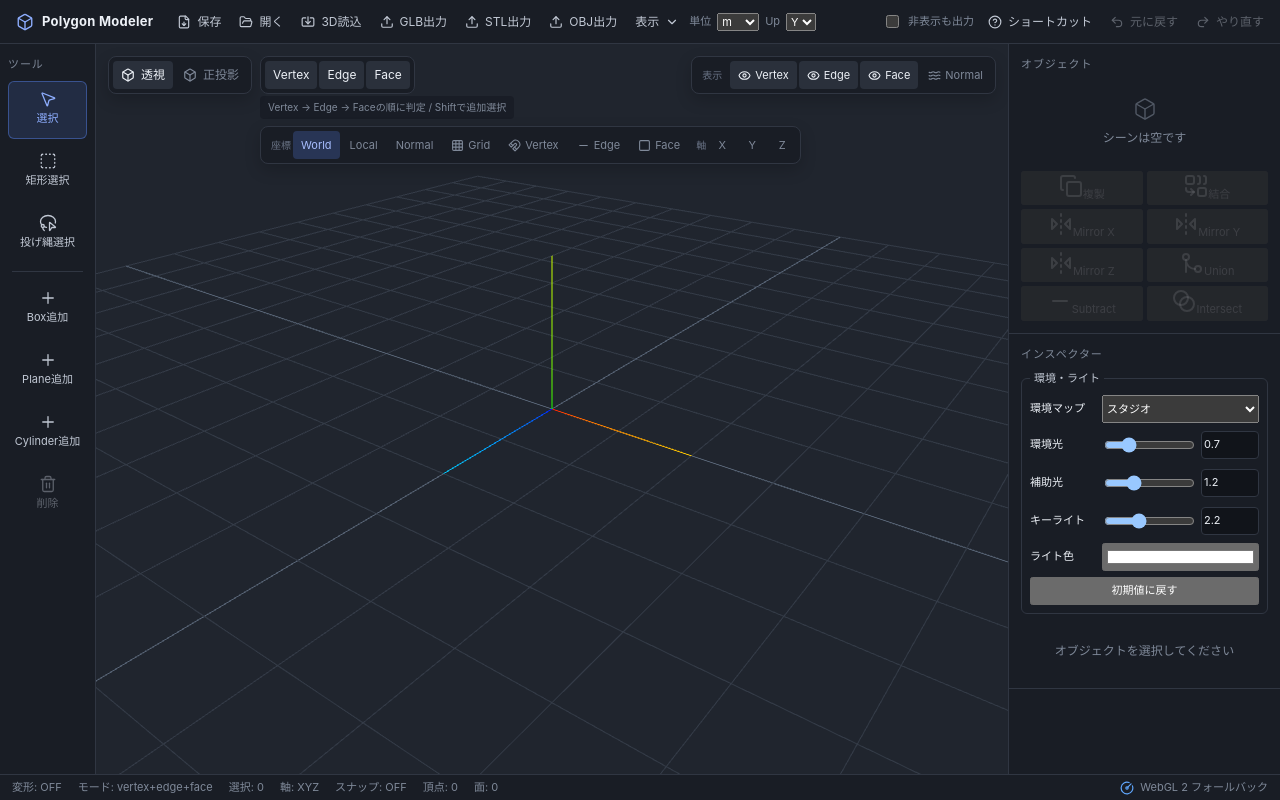
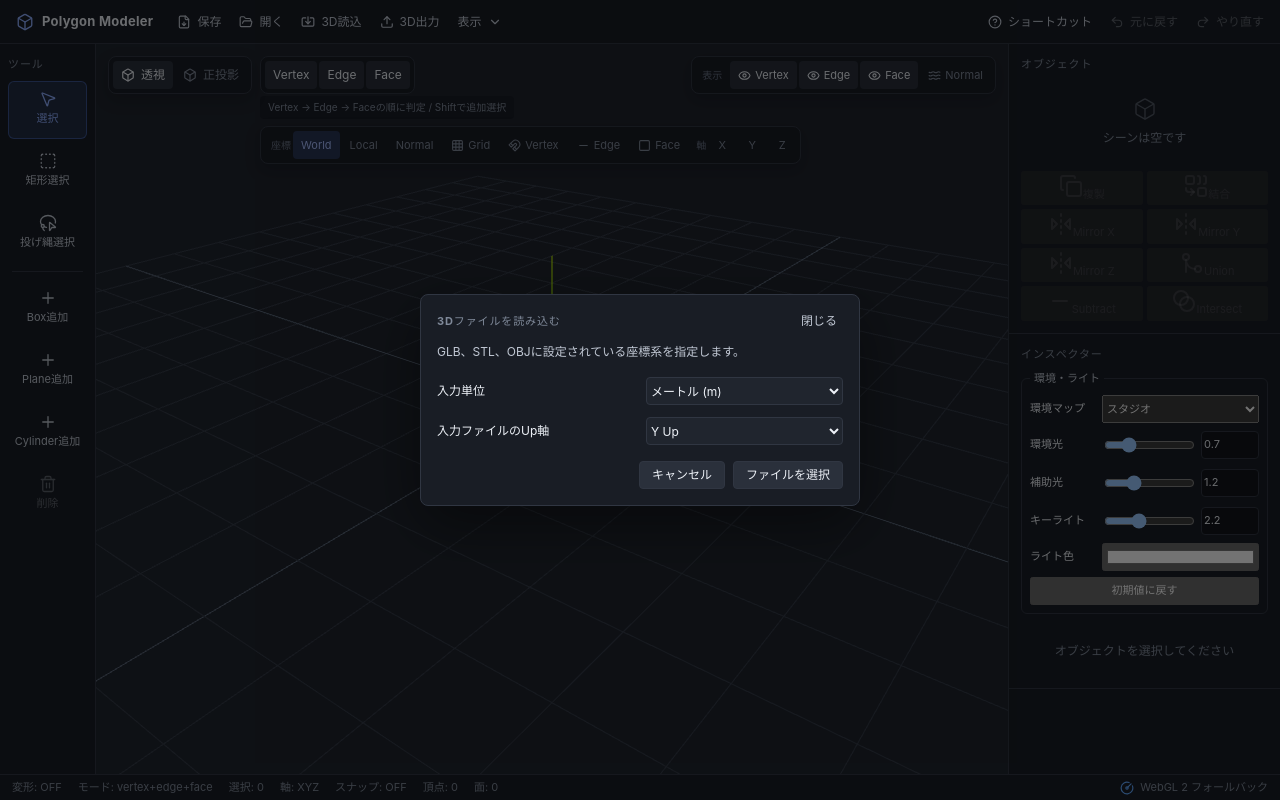
Before and after one commit to ma38su/polygon-modeler, a React (Vite) app: page / in a window 1280 px wide. Both pictures are taken after a click on the button "3D読込". Built offline with nearby package versions, Linux system fonts and the light colour scheme.

Commit message:
feat: move exchange options into workflows

```diff
--- a/src/App.css
+++ b/src/App.css
@@ -994,6 +994,44 @@ kbd {
   color: var(--text-secondary);
   font-size: var(--font-size-sm);
 }
+.exchange-dialog p,
+.dialog-hint {
+  color: var(--text-secondary);
+  font-size: var(--font-size-sm);
+}
+.exchange-options {
+  display: grid;
+  gap: var(--space-3);
+  margin: var(--space-4) 0;
+}
+.exchange-options label:not(.exchange-checkbox) {
+  display: grid;
+  grid-template-columns: minmax(130px, 1fr) minmax(160px, 1fr);
+  align-items: center;
+  gap: var(--space-3);
+}
+.exchange-options select {
+  min-height: var(--control-sm);
+  border: 1px solid var(--border);
+  border-radius: var(--radius-sm);
+  color: var(--text-primary);
+  background: var(--surface-2);
+  font-size: var(--font-size-sm);
+}
+.exchange-options input[type="number"] {
+  min-height: var(--control-sm);
+  padding: 0 var(--space-2);
+  border: 1px solid var(--border);
+  border-radius: var(--radius-sm);
+  color: var(--text-primary);
+  background: var(--surface-2);
+  font-size: var(--font-size-sm);
+}
+.exchange-checkbox {
+  display: flex;
+  align-items: center;
+  gap: var(--space-2);
+}
 .dialog-actions {
   display: flex;
   justify-content: flex-end;
@@ -1008,7 +1046,8 @@ kbd {
   background: var(--surface-3);
   font-size: var(--font-size-sm);
 }
-.error-toast {
+.error-toast,
+.success-toast {
   position: fixed;
   z-index: 40;
   right: 16px;
@@ -1023,6 +1062,17 @@ kbd {
   color: #ffd3d3;
   background: #4b2424;
   box-shadow: 0 10px 30px rgb(0 0 0 / 30%);
+  font-size: var(--font-size-sm);
+}
+.success-toast {
+  border-color: #367a55;
+  color: #d7ffe5;
+  background: #1f4a32;
+}
+.success-toast button {
+  border: 0;
+  color: inherit;
+  background: transparent;
   font-size: var(--font-size-sm);
 }
 .error-toast svg {
--- a/src/App.tsx
+++ b/src/App.tsx
@@ -6,6 +6,7 @@ import {
   BoxSelect,
   ChevronDown,
   CircleGauge,
+  CheckCircle2,
   FileDown,
   FolderOpen,
   HelpCircle,
@@ -86,12 +87,15 @@ export default function App() {
   const [knifeActive, setKnifeActive] = useState(false);
   const [knifeStart, setKnifeStart] = useState<KnifePoint>();
   const [showShortcuts, setShowShortcuts] = useState(false);
+  const [showImportDialog, setShowImportDialog] = useState(false);
+  const [exportFormat, setExportFormat] = useState<"glb" | "stl" | "obj">();
   const [includeHidden, setIncludeHidden] = useState(false);
   const [importSettings, setImportSettings] = useState<{
     unit: "meter" | "millimeter";
     upAxis: "y" | "z";
   }>({ unit: "meter", upAxis: "y" });
   const [errorMessage, setErrorMessage] = useState<string>();
+  const [successMessage, setSuccessMessage] = useState<string>();
   const [modelingPreview, setModelingPreview] =
     useState<readonly ModelObjectSnapshot[]>();
   const [geometryEpoch, setGeometryEpoch] = useState(0);
@@ -114,6 +118,11 @@ export default function App() {
     includeHidden,
     setErrorMessage,
     importSettings,
+    (message) => {
+      setSuccessMessage(message);
+      setShowImportDialog(false);
+      setExportFormat(undefined);
+    },
   );
   useEditorShortcuts(editor, {
     activateTransformMode,
@@ -128,6 +137,11 @@ export default function App() {
     const timer = window.setTimeout(() => setErrorMessage(undefined), 5000);
     return () => window.clearTimeout(timer);
   }, [errorMessage]);
+  useEffect(() => {
+    if (!successMessage) return;
+    const timer = window.setTimeout(() => setSuccessMessage(undefined), 5000);
+    return () => window.clearTimeout(timer);
+  }, [successMessage]);
   useEffect(() => {
     if (!normalOperation) return;
     const cancel = (event: KeyboardEvent) => {
@@ -287,21 +301,13 @@ export default function App() {
             <FolderOpen aria-hidden="true" />
             開く
           </button>
-          <button type="button" onClick={exchange.openPicker}>
+          <button type="button" onClick={() => setShowImportDialog(true)}>
             <Import aria-hidden="true" />
             3D読込
           </button>
-          <button type="button" onClick={exchange.exportGlb}>
+          <button type="button" onClick={() => setExportFormat("glb")}>
             <Upload aria-hidden="true" />
-            GLB出力
-          </button>
-          <button type="button" onClick={exchange.exportStl}>
-            <Upload aria-hidden="true" />
-            STL出力
-          </button>
-          <button type="button" onClick={exchange.exportObj}>
-            <Upload aria-hidden="true" />
-            OBJ出力
+            3D出力
           </button>
           <button type="button" onClick={openShortcutHelp}>
             表示
@@ -315,42 +321,6 @@ export default function App() {
             aria-label="プロジェクトファイルを開く"
             onChange={persistence.openFile}
           />
-          <label className="include-hidden">
-            単位
-            <select
-              aria-label="読み込み単位"
-              value={importSettings.unit}
-              onChange={(event) => {
-                const unit = event.currentTarget.value as
-                  | "meter"
-                  | "millimeter";
-                setImportSettings((current) => ({
-                  ...current,
-                  unit,
-                }));
-              }}
-            >
-              <option value="meter">m</option>
-              <option value="millimeter">mm</option>
-            </select>
-          </label>
-          <label className="include-hidden">
-            Up
-            <select
-              aria-label="読み込みUp軸"
-              value={importSettings.upAxis}
-              onChange={(event) => {
-                const upAxis = event.currentTarget.value as "y" | "z";
-                setImportSettings((current) => ({
-                  ...current,
-                  upAxis,
-                }));
-              }}
-            >
-              <option value="y">Y</option>
-              <option value="z">Z</option>
-            </select>
-          </label>
           <input
             ref={exchange.inputRef}
             className="visually-hidden"
@@ -361,24 +331,6 @@ export default function App() {
           />
         </nav>
         <div className="history-actions" aria-label="履歴操作">
-          {exchange.importProgress !== undefined && (
-            <div className="import-progress" role="status">
-              読込 {Math.round(exchange.importProgress * 100)}%
-              <button type="button" onClick={exchange.cancelImport}>
-                中止
-              </button>
-            </div>
-          )}
-          <label className="include-hidden">
-            <input
-              type="checkbox"
-              checked={includeHidden}
-              onChange={(event) =>
-                setIncludeHidden(event.currentTarget.checked)
-              }
-            />
-            非表示も出力
-          </label>
           <button type="button" onClick={openShortcutHelp}>
             <HelpCircle aria-hidden="true" />
             ショートカット
@@ -718,6 +670,149 @@ export default function App() {
           </section>
         </div>
       )}
+      {showImportDialog && (
+        <div className="dialog-backdrop" role="presentation">
+          <section
+            className="shortcut-dialog exchange-dialog"
+            role="dialog"
+            aria-modal="true"
+            aria-labelledby="import-dialog-title"
+          >
+            <header>
+              <h2 id="import-dialog-title">3Dファイルを読み込む</h2>
+              <button
+                type="button"
+                onClick={() => setShowImportDialog(false)}
+                disabled={exchange.importProgress !== undefined}
+              >
+                閉じる
+              </button>
+            </header>
+            <p>GLB、STL、OBJに設定されている座標系を指定します。</p>
+            <div className="exchange-options">
+              <label>
+                <span>入力単位</span>
+                <select
+                  aria-label="読み込み単位"
+                  value={importSettings.unit}
+                  onChange={(event) => {
+                    const unit = event.currentTarget.value as
+                      | "meter"
+                      | "millimeter";
+                    setImportSettings((current) => ({ ...current, unit }));
+                  }}
+                >
+                  <option value="meter">メートル (m)</option>
+                  <option value="millimeter">ミリメートル (mm)</option>
+                </select>
+              </label>
+              <label>
+                <span>入力ファイルのUp軸</span>
+                <select
+                  aria-label="読み込みUp軸"
+                  value={importSettings.upAxis}
+                  onChange={(event) => {
+                    const upAxis = event.currentTarget.value as "y" | "z";
+                    setImportSettings((current) => ({ ...current, upAxis }));
+                  }}
+                >
+                  <option value="y">Y Up</option>
+                  <option value="z">Z Up</option>
+                </select>
+              </label>
+            </div>
+            {exchange.importProgress !== undefined && (
+              <div className="import-progress" role="status">
+                読み込み中 {Math.round(exchange.importProgress * 100)}%
+                <button type="button" onClick={exchange.cancelImport}>
+                  中止
+                </button>
+              </div>
+            )}
+            <div className="dialog-actions">
+              <button
+                type="button"
+                onClick={() => setShowImportDialog(false)}
+                disabled={exchange.importProgress !== undefined}
+              >
+                キャンセル
+              </button>
+              <button
+                type="button"
+                onClick={exchange.openPicker}
+                disabled={exchange.importProgress !== undefined}
+              >
+                ファイルを選択
+              </button>
+            </div>
+          </section>
+        </div>
+      )}
+      {exportFormat && (
+        <div className="dialog-backdrop" role="presentation">
+          <section
+            className="shortcut-dialog exchange-dialog"
+            role="dialog"
+            aria-modal="true"
+            aria-labelledby="export-dialog-title"
+          >
+            <header>
+              <h2 id="export-dialog-title">3Dファイルを書き出す</h2>
+              <button type="button" onClick={() => setExportFormat(undefined)}>
+                閉じる
+              </button>
+            </header>
+            <div className="exchange-options">
+              <label>
+                <span>出力形式</span>
+                <select
+                  aria-label="出力形式"
+                  value={exportFormat}
+                  onChange={(event) =>
+                    setExportFormat(
+                      event.currentTarget.value as "glb" | "stl" | "obj",
+                    )
+                  }
+                >
+                  <option value="glb">GLB</option>
+                  <option value="stl">STL</option>
+                  <option value="obj">OBJ</option>
+                </select>
+              </label>
+              <label className="exchange-checkbox">
+                <input
+                  type="checkbox"
+                  checked={includeHidden}
+                  onChange={(event) =>
+                    setIncludeHidden(event.currentTarget.checked)
+                  }
+                />
+                非表示のObjectも出力する
+              </label>
+            </div>
+            <p className="dialog-hint">
+              GLBはマテリアルとUVを保持します。STLは形状のみ、OBJは形状とUVを出力します。
+            </p>
+            <div className="dialog-actions">
+              <button type="button" onClick={() => setExportFormat(undefined)}>
+                キャンセル
+              </button>
+              <button
+                type="button"
+                onClick={
+                  exportFormat === "glb"
+                    ? exchange.exportGlb
+                    : exportFormat === "stl"
+                      ? exchange.exportStl
+                      : exchange.exportObj
+                }
+              >
+                書き出す
+              </button>
+            </div>
+          </section>
+        </div>
+      )}
       {persistence.recoverySource && (
         <div className="dialog-backdrop" role="presentation">
           <section
@@ -751,6 +846,15 @@ export default function App() {
           </button>
         </div>
       )}
+      {successMessage && (
+        <div className="success-toast" role="status">
+          <CheckCircle2 aria-hidden="true" />
+          {successMessage}
+          <button type="button" onClick={() => setSuccessMessage(undefined)}>
+            閉じる
+          </button>
+        </div>
+      )}
     </main>
   );
 }
--- a/src/ui/scene/ScenePanel.tsx
+++ b/src/ui/scene/ScenePanel.tsx
@@ -63,6 +63,7 @@ export function ScenePanel({
 }: ScenePanelProps) {
   const [booleanPending, setBooleanPending] = useState(false);
   const [mergeDistance, setMergeDistance] = useState(0.0001);
+  const [showMergeDialog, setShowMergeDialog] = useState(false);
   const selectedObject = snapshot.objects.find((object) =>
     snapshot.selectedObjectIds.has(object.id),
   );
@@ -283,26 +284,9 @@ export function ScenePanel({
                 </div>
               </dl>
               <div className="mesh-repair-actions">
-                <label>
-                  <span>Merge距離</span>
-                  <input
-                    aria-label="Merge距離"
-                    type="number"
-                    min="0.000001"
-                    step="0.0001"
-                    value={mergeDistance}
-                    onChange={(event) =>
-                      setMergeDistance(Number(event.currentTarget.value))
-                    }
-                  />
-                </label>
                 <button
                   type="button"
-                  onClick={() =>
-                    runAction(() =>
-                      editor.mergeSelectedObjectsByDistance(mergeDistance),
-                    )
-                  }
+                  onClick={() => setShowMergeDialog(true)}
                 >
                   <Combine aria-hidden="true" />
                   Merge by Distance
@@ -317,6 +301,69 @@ export function ScenePanel({
                   法線再計算
                 </button>
               </div>
+              {showMergeDialog && (
+                <div className="dialog-backdrop" role="presentation">
+                  <section
+                    className="shortcut-dialog exchange-dialog"
+                    role="dialog"
+                    aria-modal="true"
+                    aria-labelledby="merge-dialog-title"
+                  >
+                    <header>
+                      <h2 id="merge-dialog-title">Merge by Distance</h2>
+                      <button
+                        type="button"
+                        onClick={() => setShowMergeDialog(false)}
+                      >
+                        閉じる
+                      </button>
+                    </header>
+                    <p>指定距離以内にある頂点を一つに統合します。</p>
+                    <div className="exchange-options">
+                      <label>
+                        <span>Merge距離</span>
+                        <input
+                          aria-label="Merge距離"
+                          type="number"
+                          min="0.000001"
+                          step="0.0001"
+                          value={mergeDistance}
+                          onChange={(event) =>
+                            setMergeDistance(Number(event.currentTarget.value))
+                          }
+                        />
+                      </label>
+                    </div>
+                    <div className="dialog-actions">
+                      <button
+                        type="button"
+                        onClick={() => setShowMergeDialog(false)}
+                      >
+                        キャンセル
+                      </button>
+                      <button
+                        type="button"
+                        onClick={() => {
+                          try {
+                            editor.mergeSelectedObjectsByDistance(
+                              mergeDistance,
+                            );
+                            setShowMergeDialog(false);
+                          } catch (error) {
+                            onError(
+                              error instanceof Error
+                                ? error.message
+                                : String(error),
+                            );
+                          }
+                        }}
+                      >
+                        実行
+                      </button>
+                    </div>
+                  </section>
+                </div>
+              )}
             </div>
           </>
         ) : (
```
Also changed, not shown: playwright.config.ts (+5 -3 lines), src/app/useExchangeFiles.ts (+9 -3 lines), 4 other files (tests, documents, lock files or other folders).
